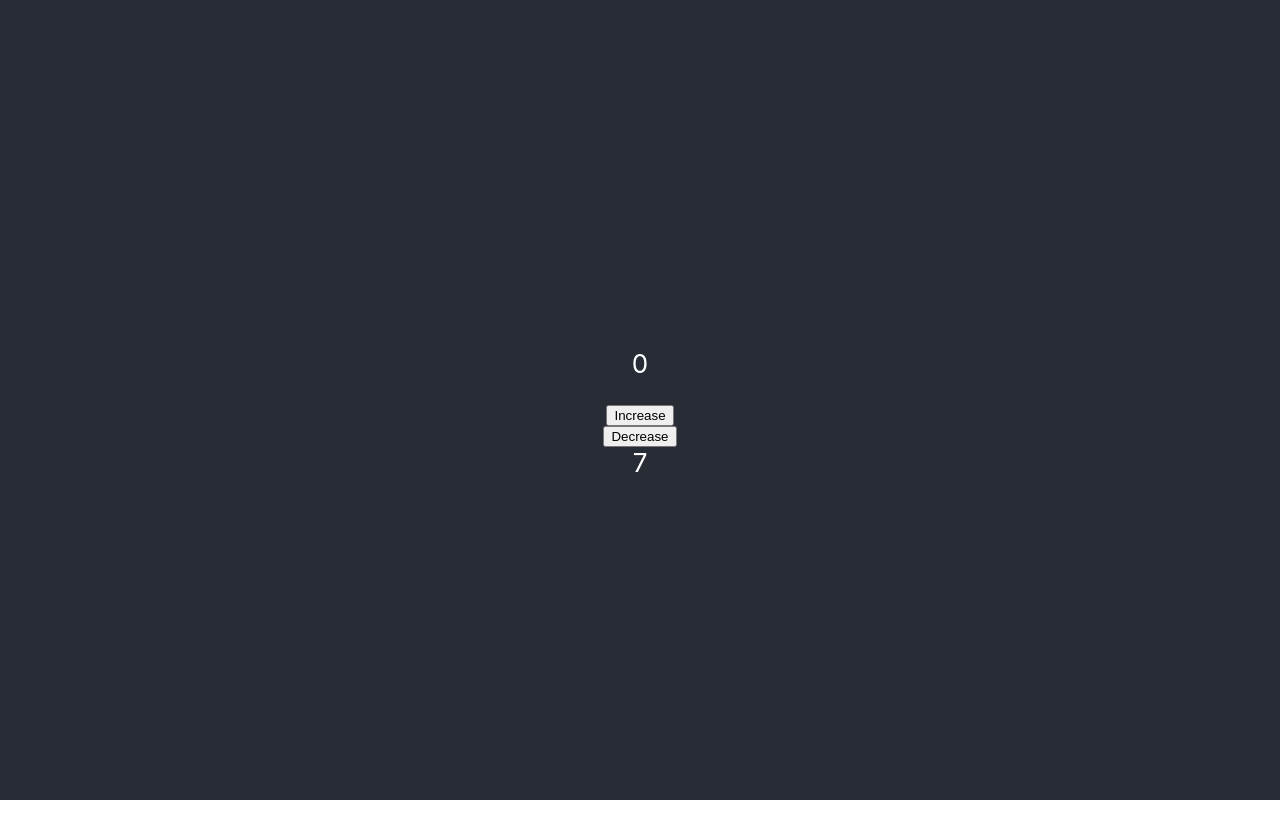
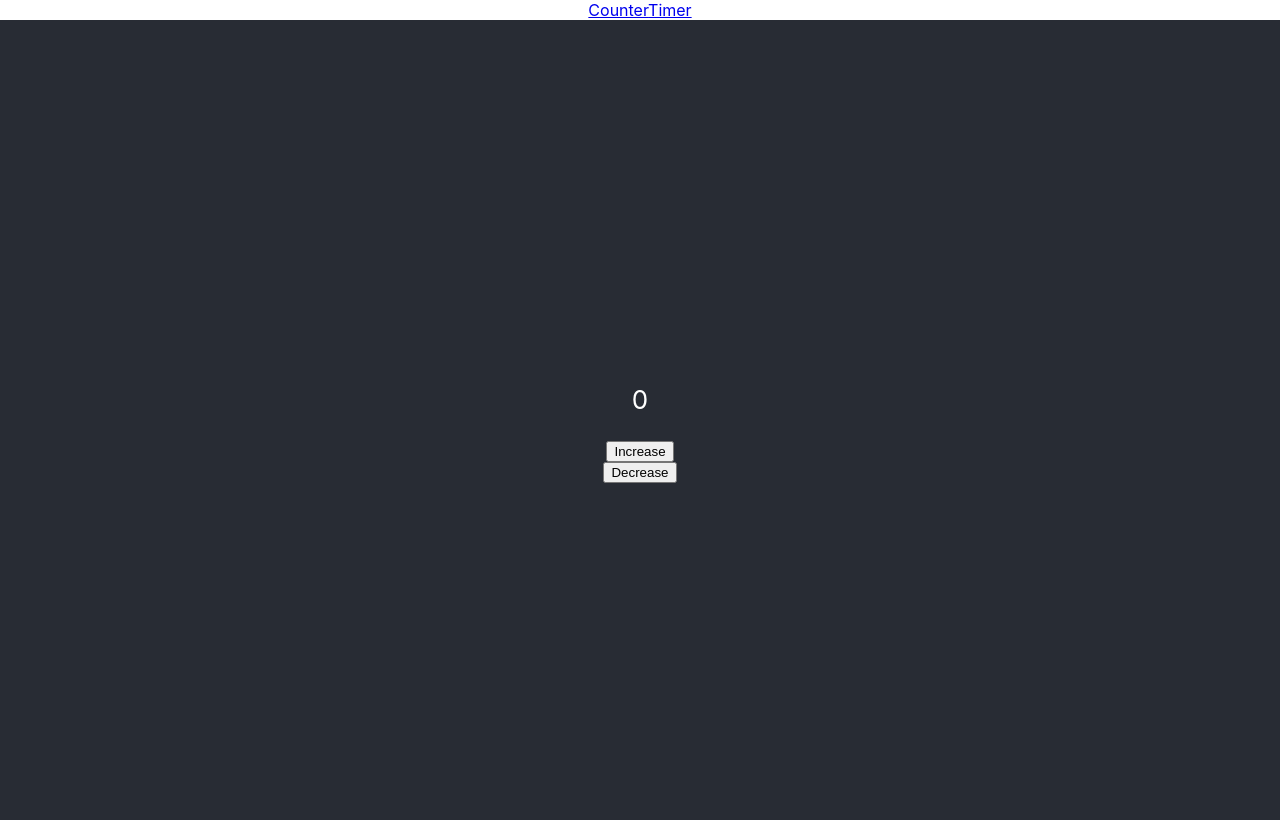
Before and after one commit to GuRuGu-Iterations/React-10, a React (Create React App) app: page / in a window 1280 px wide. Built offline with nearby package versions, Linux system fonts and the light colour scheme; no server answers.

Commit message:
Rewrite with react-router

```diff
--- a/package.json
+++ b/package.json
@@ -8,6 +8,7 @@
     "@testing-library/user-event": "^7.1.2",
     "react": "^16.12.0",
     "react-dom": "^16.12.0",
+    "react-router-dom": "^5.1.2",
     "react-scripts": "3.3.0"
   },
   "scripts": {
--- a/src/App.css
+++ b/src/App.css
@@ -2,18 +2,7 @@
   text-align: center;
 }
 
-.App-logo {
-  height: 40vmin;
-  pointer-events: none;
-}
-
-@media (prefers-reduced-motion: no-preference) {
-  .App-logo {
-    animation: App-logo-spin infinite 20s linear;
-  }
-}
-
-.App-header {
+.container {
   background-color: #282c34;
   min-height: 100vh;
   display: flex;
@@ -23,16 +12,3 @@
   font-size: calc(10px + 2vmin);
   color: white;
 }
-
-.App-link {
-  color: #61dafb;
-}
-
-@keyframes App-logo-spin {
-  from {
-    transform: rotate(0deg);
-  }
-  to {
-    transform: rotate(360deg);
-  }
-}
--- a/src/App.js
+++ b/src/App.js
@@ -1,6 +1,7 @@
 import React, { Component } from "react";
+import { BrowserRouter as Router, Switch, Route, Link } from "react-router-dom";
 
-import IncDecState from "./components/IncDecState";
+import Counter from "./components/Counter";
 import Timer from "./components/Timer";
 import "./App.css";
 
@@ -8,9 +9,7 @@ class App extends Component {
   constructor(props) {
     super(props);
     this.state = {
-      name: "Dobby",
-      posts: null,
-      count: 0
+      posts: null
     };
   }
 
@@ -30,28 +29,21 @@ class App extends Component {
     }
   };
 
-  handeIncrease = () => {
-    this.setState({
-      count: this.state.count + 1
-    });
-  };
-
-  handeDecrease = () => {
-    this.setState({
-      count: this.state.count - 1
-    });
-  };
-
   render() {
     return (
       <div className="App">
-        <header className="App-header">
-          <p>{this.state.count}</p>
-          <button onClick={this.handeIncrease}>Increase</button>
-          <button onClick={this.handeDecrease}>Decrease</button>
-          <IncDecState count={this.state.count} />
-          <Timer />
-        </header>
+        <Router>
+          <nav>
+            <Link to="/">Counter</Link>
+            <Link to="/timer">Timer</Link>
+          </nav>
+          <div className="container">
+            <Switch>
+              <Route exact path="/" component={Counter} />
+              <Route path="/timer" component={Timer} />
+            </Switch>
+          </div>
+        </Router>
       </div>
     );
   }
--- /dev/null
+++ b/src/components/Counter.js
@@ -0,0 +1,35 @@
+import React, { Fragment, Component } from "react";
+import IncDecState from "./IncDecState";
+
+export default class Counter extends Component {
+  constructor(props) {
+    super(props);
+    this.state = {
+      posts: null,
+      count: 0
+    };
+  }
+
+  handeIncrease = () => {
+    this.setState({
+      count: this.state.count + 1
+    });
+  };
+
+  handeDecrease = () => {
+    this.setState({
+      count: this.state.count - 1
+    });
+  };
+
+  render() {
+    return (
+      <Fragment>
+        <p>{this.state.count}</p>
+        <button onClick={this.handeIncrease}>Increase</button>
+        <button onClick={this.handeDecrease}>Decrease</button>
+        <IncDecState count={this.state.count} />
+      </Fragment>
+    );
+  }
+}
--- a/src/components/Timer.js
+++ b/src/components/Timer.js
@@ -11,6 +11,7 @@ export default class Timer extends Component {
   }
 
   componentDidMount() {
+    console.log("-----------componentDidMount-----------");
     const timerId = setInterval(() => {
       this.setState((state, props) => ({
         time: state.time + 1
@@ -21,6 +22,7 @@ export default class Timer extends Component {
   }
 
   componentWillUnmount() {
+    console.log("-----------componentWillUnmount-----------");
     clearInterval(this.state.timerId);
   }
 
```
Also changed, not shown: 1 other file (tests, documents, lock files or other folders).
